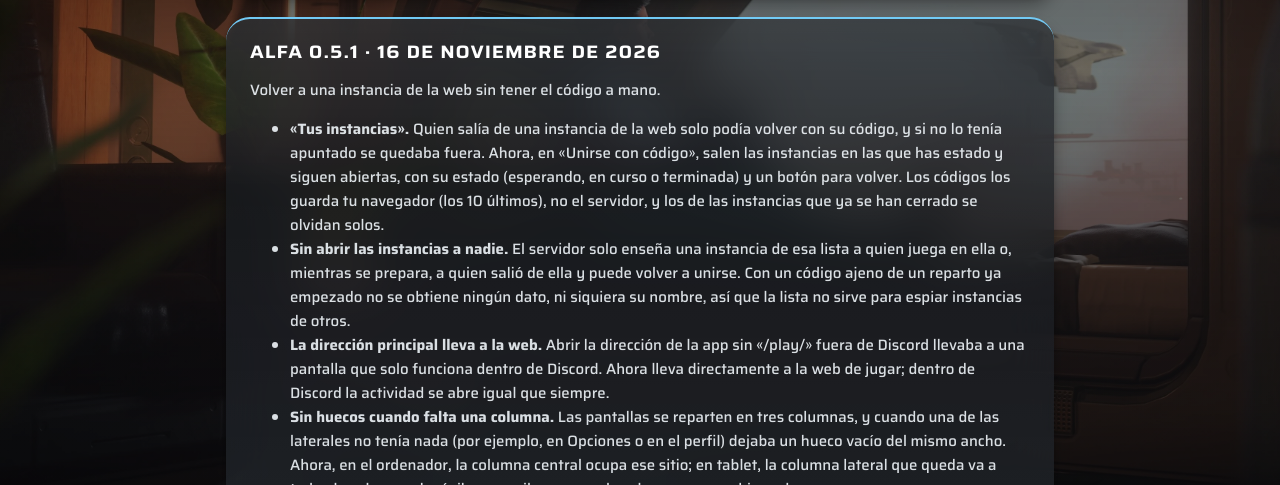
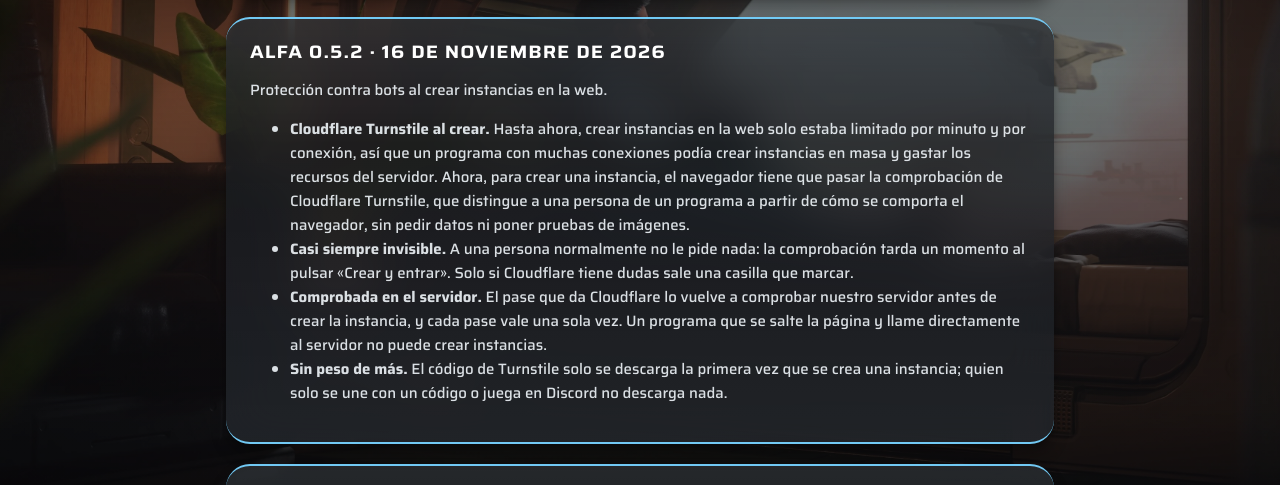
Before and after one commit to GuillemExe/sc-dungeon-loot-site, a plain HTML site: page novedades/index.html in a window 1280 px wide. Shown: the part 248-733 px from the top of the page. Drawn offline with Linux system fonts and the light colour scheme.

Commit message:
Novedades 0.5.2, privacidad y condiciones: Cloudflare Turnstile en la web

```diff
--- a/novedades/index.html
+++ b/novedades/index.html
@@ -23,6 +23,17 @@
       <section class="panel">
         <h1>Novedades</h1>
         <p class="muted">Lo que cambia en cada versión de la app.</p>
+      </section>
+
+      <section class="panel">
+        <h2>Alfa 0.5.2 · 16 de noviembre de 2026</h2>
+        <p>Protección contra bots al crear instancias en la web.</p>
+        <ul>
+          <li><strong>Cloudflare Turnstile al crear.</strong> Hasta ahora, crear instancias en la web solo estaba limitado por minuto y por conexión, así que un programa con muchas conexiones podía crear instancias en masa y gastar los recursos del servidor. Ahora, para crear una instancia, el navegador tiene que pasar la comprobación de Cloudflare Turnstile, que distingue a una persona de un programa a partir de cómo se comporta el navegador, sin pedir datos ni poner pruebas de imágenes.</li>
+          <li><strong>Casi siempre invisible.</strong> A una persona normalmente no le pide nada: la comprobación tarda un momento al pulsar «Crear y entrar». Solo si Cloudflare tiene dudas sale una casilla que marcar.</li>
+          <li><strong>Comprobada en el servidor.</strong> El pase que da Cloudflare lo vuelve a comprobar nuestro servidor antes de crear la instancia, y cada pase vale una sola vez. Un programa que se salte la página y llame directamente al servidor no puede crear instancias.</li>
+          <li><strong>Sin peso de más.</strong> El código de Turnstile solo se descarga la primera vez que se crea una instancia; quien solo se une con un código o juega en Discord no descarga nada.</li>
+        </ul>
       </section>
 
       <section class="panel">
```
Also changed, not shown: privacy/index.html (+3 -2 lines), terms/index.html (+1 -1 lines).
